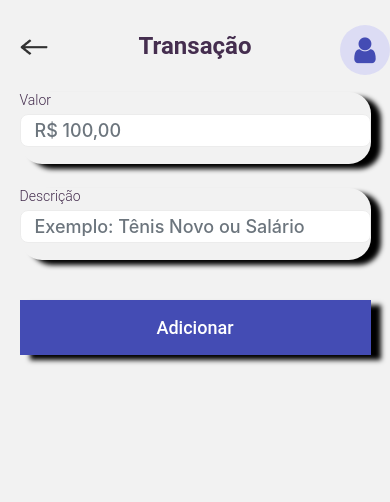
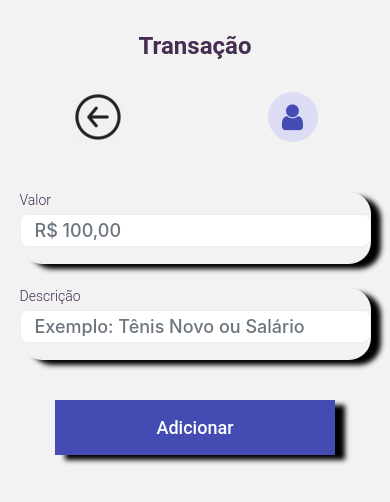
Before and after one commit to ICEI-PUC-Minas-PMV-ADS/PMV-ADS-2023-1-E3-PROJ-MOV-T3-Time5-MinhasEconomias, a React Native app in the folder src/minhasEconomias/: screen /MovementsCreate in a window 390 px wide. Shown: the top 502 px of the page. Built offline with nearby package versions, Linux system fonts and the light colour scheme.

Commit message:
Correção tela Create

```diff
--- a/src/minhasEconomias/package.json
+++ b/src/minhasEconomias/package.json
@@ -1,5 +1,5 @@
 {
-  "name": "minhasEconomias",
+  "name": "minhaseconomias",
   "version": "0.0.1",
   "private": true,
   "scripts": {
--- a/src/minhasEconomias/src/pages/Home/index.tsx
+++ b/src/minhasEconomias/src/pages/Home/index.tsx
@@ -62,7 +62,6 @@ const Home = () => {
     return index % 2 === 0 ? 'purple' : 'white';
   };
 
-  // TODO: chamar tela de cadastro de com
   function navigateToCreatePage() {
     navigate('MovementsCreate' as never);
   }
--- a/src/minhasEconomias/src/pages/Home/styles.ts
+++ b/src/minhasEconomias/src/pages/Home/styles.ts
@@ -1,3 +1,4 @@
+/* eslint-disable prettier/prettier */
 import {StyleSheet} from 'react-native';
 
 const optionButtonStyles = {
--- a/src/minhasEconomias/src/pages/Transactions/Create/index.tsx
+++ b/src/minhasEconomias/src/pages/Transactions/Create/index.tsx
@@ -1,3 +1,4 @@
+/* eslint-disable prettier/prettier */
 import React, {useState} from 'react';
 import {Avatar} from 'react-native-elements';
 import {Image, ScrollView, Text, TouchableOpacity, View} from 'react-native';
@@ -15,8 +16,8 @@ const MovementsCreate = () => {
     const {goBack} = useNavigation();
     const {navigate} = useNavigation();
 
-  const [name, setName] = useState('');
-  const [lastname, setLastname] = useState('');
+  const [valor, setValor] = useState('');
+  const [description, setDescription] = useState('');
 
   async function submit() {
     try {
@@ -25,22 +26,22 @@ const MovementsCreate = () => {
       console.log(err);
     }
   }
-
   function handleBackButton() {
     goBack();
   }
 
   return (
-    <ScrollView style={styles.container}>
+      <ScrollView style={styles.scrollView}>
+        <View>
           <Text style={styles.title}>Transação</Text>
+        </View>
 
+        <View style={styles.profileContainer}>
           <TouchableOpacity
-        style={styles.backButtonContainer}
             onPress={handleBackButton}>
             <Image source={backicon} />
           </TouchableOpacity>
 
-      <View style={styles.profileContainer}>
           <Avatar
             size="medium" // tamanho do Avatar
             rounded // Avatar em formato de círculo
@@ -54,22 +55,25 @@ const MovementsCreate = () => {
             overlayContainerStyle={styles.avatarContainer} // cor de fundo do Avatar
           />
         </View>
-
+        <View style={styles.inputsContainer}>
           <Input
             title="Valor"
             placeholder="R$ 100,00"
-        value={name}
-        onChangeText={value => setName(value)}
+            value={valor}
+            onChangeText={value => setValor(value)}
           />
+
 
           <Input
             title="Descrição"
             placeholder="Exemplo: Tênis Novo ou Salário"
-        value={lastname}
-        onChangeText={value => setLastname(value)}
+            value={description}
+            onChangeText={value => setDescription(value)}
           />
-
-      <Button text="Adicionar" color="purple" onPress={submit} />
+        </View>
+        <View style={styles.buttonsContainer}>
+        <Button  text="Adicionar" color="purple" onPress={submit} />
+        </View>
       </ScrollView>
   );
 };
--- a/src/minhasEconomias/src/pages/Transactions/Create/styles.ts
+++ b/src/minhasEconomias/src/pages/Transactions/Create/styles.ts
@@ -1,7 +1,8 @@
+/* eslint-disable prettier/prettier */
 import {StyleSheet} from 'react-native';
 
 const styles = StyleSheet.create({
-  container: {
+  scrollView: {
     flex: 1,
   },
   title: {
@@ -15,39 +16,28 @@ const styles = StyleSheet.create({
     color: '#452e4f',
   },
   profileContainer: {
-    position: 'absolute',
-    top: 15,
-    left: 20,
-    marginVertical: 10,
-    marginHorizontal: 320,
+    flexDirection: 'row',
+    justifyContent: 'space-around',
+    width: '100%',
     zIndex: 2,
   },
   avatarContainer: {
     backgroundColor: '#dcdcf4',
   },
   inputsContainer: {
-    flexDirection: 'row',
-    justifyContent: 'center',
     alignItems: 'center',
     width: '100%',
+    marginTop: 50,
   },
-  buttonContainer: {
-    margin: 16,
-  },
+
   buttonsContainer: {
     flexDirection: 'row',
     justifyContent: 'center',
-    alignItems: 'center',
-    width: '100%',
+    alignSelf: 'center',
+    width: '80%',
   },
-  backButtonContainer: {
-    position: 'absolute',
-    top: 15,
-    left: 20,
-    marginVertical: 24,
-    marginHorizontal: 0,
-    zIndex: 2,
-  },
+
+
 });
 
 export default styles;
--- a/src/minhasEconomias/src/services/axios.ts
+++ b/src/minhasEconomias/src/services/axios.ts
@@ -1,7 +1,8 @@
+/* eslint-disable prettier/prettier */
 import axios from 'axios';
 
 const api = axios.create({
-  baseURL: 'http://192.168.1.117:3000',
+  baseURL: 'http://192.168.0.30:3000',
 });
 
 export default api;
```
Also changed, not shown: src/minhasEconomias/src/assets/backicon.png, 1 other file (tests, documents, lock files or other folders). Lines whose indentation alone changed are shown as unchanged.
